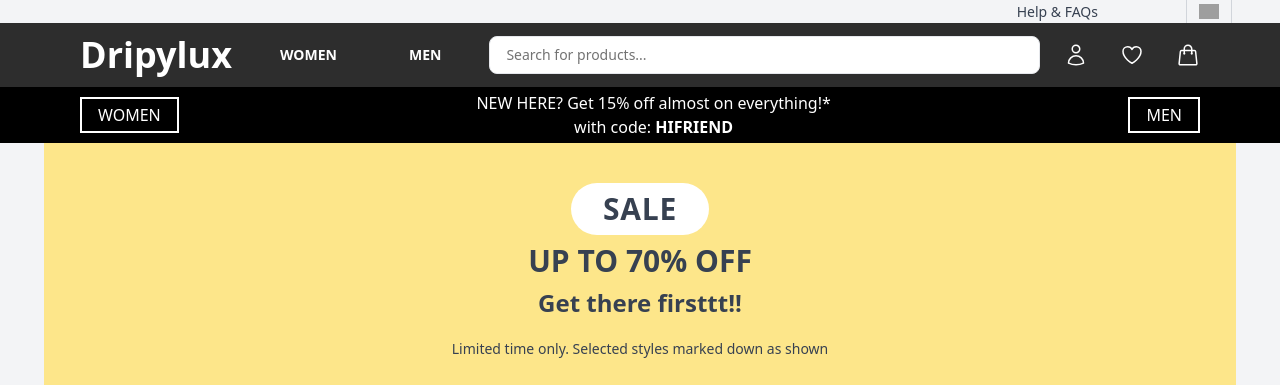
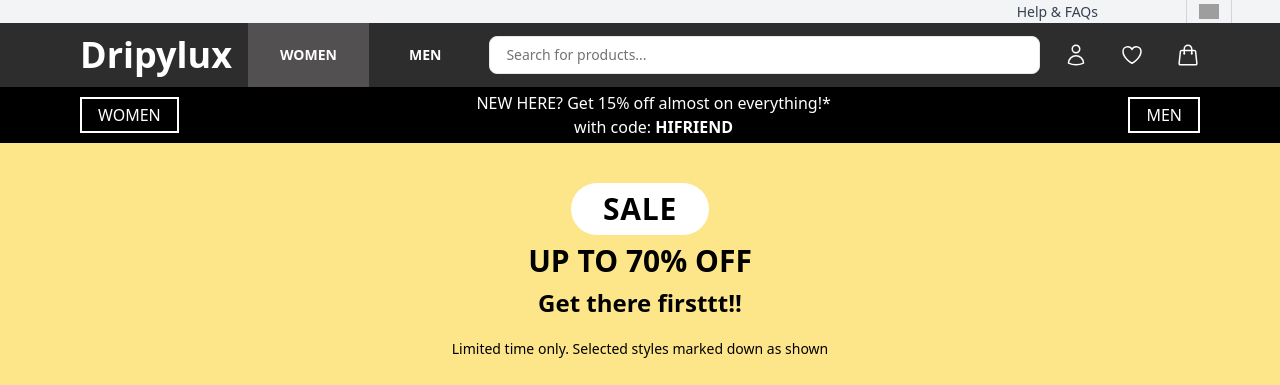
Before and after one commit to gebrieldejene2/new-drip, a React (Vite) app: page /women in a window 1280 px wide. Shown: the top 385 px of the page. Built offline with nearby package versions, Linux system fonts and the light colour scheme; grey boxes are pictures that could not be loaded.

Commit message:
style: Update styles in index.css, root.jsx, and men.jsx
Update styles for active links and dropdown buttons in the navbar and root layout, and section styling in men.jsx.

```diff
--- a/src/index.css
+++ b/src/index.css
@@ -20,12 +20,13 @@ body {
   border: 1px solid red;
 }
 
-.root-navbar a.active {
+header nav a.active {
   background: #525050;
 }
 
-.root-navbar a.active:hover {
+header nav a.active:hover {
   color: #fff;
+  background: #525050;
 }
 
 .login-navbar a.active {
--- a/src/layouts/root.jsx
+++ b/src/layouts/root.jsx
@@ -1,5 +1,7 @@
 import { useState } from "react";
 import { Outlet, NavLink, Link } from "react-router-dom";
+
+import { Popover } from "@headlessui/react";
 import {
   UserIcon,
   HeartIcon,
@@ -96,14 +98,19 @@ export default function Root() {
             </button>
           </div>
         </nav>
-        <div className="hidden md:flex w-full bg-lightGray items-center justify-center">
+        <div className="hidden md:block bg-lightGray text-gray-200">
           {openCat === "men" ? (
-            <div>
-              <button className="dropdown p-2">more men</button>
+            <div className="relative flex w-full items-center justify-center gap-4">
+              <div className="group">
+                <button className="p-2 font-bold">Hello</button>
+                <div className="absolute hidden group-hover:block z-10 bg-white max-w-5xl left-0 right-0 mx-auto">
+                  hello
+                </div>
+              </div>
             </div>
           ) : openCat === "women" ? (
-            <div>
-              <button className="dropdown p-2">more women</button>
+            <div className="relative flex w-full items-center justify-center gap-4">
+              hello
             </div>
           ) : null}
         </div>
--- a/src/pages/men.jsx
+++ b/src/pages/men.jsx
@@ -35,16 +35,14 @@ const featuredItems = [
 
 export default function Men() {
   return (
-    <div>
-      <section className="flex flex-col items-center w-full min-h-screen mx-auto p-5 bg-amber-200">
-        <div className="flex flex-col items-center">
+    <div className="flex flex-col items-center w-full p-5 bg-amber-200 text-black">
       <div className="flex flex-col items-center text-3xl my-5 font-semibold">
         <h2 className="bg-white px-8 py-2 rounded-full mb-2 uppercase text-center tracking-wide">
           sale
         </h2>
         <h2 className="mb-2 uppercase">up to 70% off</h2>
         <h3 className="text-2xl">Get there firsttt!!</h3>
-            <small className="text-sm mt-5 mb-2 font-normal">
+        <small className="text-sm mt-5 mb-2 font-normal text-center">
           Limited time only. Selected styles marked down as shown
         </small>
       </div>
@@ -90,7 +88,5 @@ export default function Men() {
         </Link>
       </div>
     </div>
-      </section>
-    </div>
   );
 }
```
Lines whose indentation alone changed are shown as unchanged.
